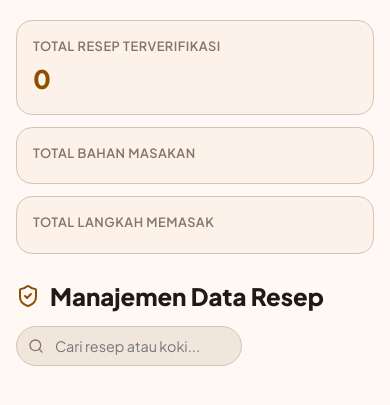
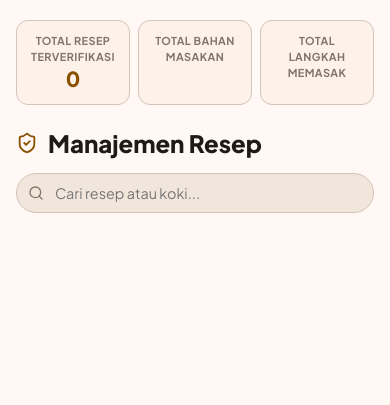
Before and after one commit to RizkiRay/recipe-m3-app, a FastAPI app: template templates/admin_dashboard.html in a window 390 px wide. Shown: the part 67-472 px from the top of the page. Run offline with FastAPI, Linux system fonts and the light colour scheme; the template is opened without the code that fills it, so the values that code supplies are empty.

Commit message:
style: overhaul admin dashboard to mobile-first responsive card layout with clean metrics grid

```diff
--- a/templates/admin_dashboard.html
+++ b/templates/admin_dashboard.html
@@ -110,30 +110,81 @@
     }
     .stats-grid {
       display: grid;
-      grid-template-columns: repeat(auto-fit, minmax(180px, 1fr));
-      gap: 12px;
-      margin-bottom: 24px;
+      grid-template-columns: repeat(3, 1fr);
+      gap: 8px;
+      margin-bottom: 20px;
     }
     .stat-card {
       background: var(--md-sys-color-surface-container-low);
       border: 1px solid var(--md-sys-color-outline-variant);
-      border-radius: var(--md-sys-shape-corner-large);
-      padding: 16px;
+      border-radius: var(--md-sys-shape-corner-medium);
+      padding: 12px 10px;
       display: flex;
       flex-direction: column;
-      gap: 4px;
+      align-items: center;
+      text-align: center;
+      gap: 2px;
     }
     .stat-value {
-      font-size: 1.6rem;
+      font-size: 1.3rem;
       font-weight: 800;
       color: var(--md-sys-color-primary);
+      line-height: 1.2;
     }
     .stat-label {
-      font-size: 0.8rem;
-      font-weight: 600;
+      font-size: 0.68rem;
+      font-weight: 700;
       color: var(--md-sys-color-outline);
       text-transform: uppercase;
       letter-spacing: 0.04em;
+    }
+
+    /* Mobile Responsive Card List (Replacing desktop table) */
+    .recipe-cards-list {
+      display: flex;
+      flex-direction: column;
+      gap: 10px;
+    }
+    .admin-recipe-card {
+      background: var(--md-sys-color-surface-container-low);
+      border: 1px solid var(--md-sys-color-outline-variant);
+      border-radius: var(--md-sys-shape-corner-large);
+      padding: 14px 16px;
+      display: flex;
+      flex-direction: column;
+      gap: 10px;
+      transition: border-color 0.15s;
+    }
+    .admin-card-top {
+      display: flex;
+      align-items: flex-start;
+      justify-content: space-between;
+      gap: 10px;
+    }
+    .admin-card-title {
+      font-weight: 800;
+      font-size: 0.98rem;
+      color: var(--md-sys-color-on-surface);
+      line-height: 1.3;
+      margin-bottom: 3px;
+    }
+    .admin-card-chef {
+      font-size: 0.8rem;
+      color: var(--md-sys-color-primary);
+      font-weight: 600;
+    }
+    .admin-card-badges {
+      display: flex;
+      gap: 6px;
+      flex-wrap: wrap;
+    }
+    .admin-card-actions {
+      display: flex;
+      align-items: center;
+      justify-content: flex-end;
+      gap: 8px;
+      padding-top: 10px;
+      border-top: 1px dashed var(--md-sys-color-outline-variant);
     }
   </style>
 </head>
@@ -182,66 +233,65 @@
       </div>
     </div>
 
-    <!-- Header Actions -->
+    <!-- Header Actions & Search -->
     <div class="admin-header">
       <div class="admin-title">
-        <i data-lucide="shield-check" style="width: 24px; height: 24px; color: var(--md-sys-color-primary);"></i>
-        Manajemen Data Resep
+        <i data-lucide="shield-check" style="width: 22px; height: 22px; color: var(--md-sys-color-primary);"></i>
+        Manajemen Resep
       </div>
-      <div class="search-wrapper">
+      <div class="search-wrapper" style="width: 100%; max-width: 100%;">
         <i data-lucide="search" class="search-icon" style="width: 16px; height: 16px;"></i>
-        <input type="text" id="recipeSearch" class="search-box" placeholder="Cari resep atau koki..." oninput="filterRecipes()">
+        <input type="text" id="recipeSearch" class="search-box" style="max-width: 100%;" placeholder="Cari resep atau koki..." oninput="filterRecipes()">
       </div>
     </div>
 
-    <!-- Recipe List Table -->
-    <div style="overflow-x: auto;">
-      <table class="recipe-table">
-        <tbody>
+    <!-- Recipe List Cards (Mobile-First Layout) -->
+    <div class="recipe-cards-list">
       {% for r in recipes %}
-            <tr class="recipe-row" id="row-{{ r.id }}" data-title="{{ r.title|lower }}" data-chef="{{ r.chef|lower }}">
-              <td style="width: 50px; font-weight: 700; color: var(--md-sys-color-outline);">
-                #{{ loop.index }}
-              </td>
-              <td>
-                <div style="font-weight: 800; font-size: 1rem; color: var(--md-sys-color-on-surface); margin-bottom: 2px;">
-                  {{ r.title }}
-                </div>
-                <div style="font-size: 0.8rem; color: var(--md-sys-color-primary); font-weight: 600;">
+        <div class="admin-recipe-card" id="row-{{ r.id }}" data-title="{{ r.title|lower }}" data-chef="{{ r.chef|lower }}">
+          <div class="admin-card-top">
+            <div>
+              <div class="admin-card-title">{{ r.title }}</div>
+              <div class="admin-card-chef">
                 {{ r.chef }}
                 {% if r.media_url %}
                   • <a href="{{ r.media_url }}" target="_blank" style="color: inherit; text-decoration: underline;">Video Asli ↗</a>
                 {% endif %}
               </div>
-              </td>
-              <td style="white-space: nowrap;">
+            </div>
+            <span style="font-size: 0.75rem; font-weight: 800; color: var(--md-sys-color-outline);">
+              #{{ loop.index }}
+            </span>
+          </div>
+
+          <div class="admin-card-badges">
             <span class="badge-count">
-                  <i data-lucide="carrot" style="width: 14px; height: 14px;"></i>
+              <i data-lucide="carrot" style="width: 13px; height: 13px;"></i>
               {{ r.ing_count }} Bahan
             </span>
-                <span class="badge-count" style="margin-left: 6px;">
-                  <i data-lucide="list-ordered" style="width: 14px; height: 14px;"></i>
+            <span class="badge-count">
+              <i data-lucide="list-ordered" style="width: 13px; height: 13px;"></i>
               {{ r.step_count }} Langkah
             </span>
-              </td>
-              <td style="text-align: right; white-space: nowrap;">
+          </div>
+
+          <div class="admin-card-actions">
+            <a href="/recipe/{{ r.slug }}" class="btn-action" target="_blank" title="Lihat Tampilan Masak">
+              <i data-lucide="eye" style="width: 14px; height: 14px;"></i>
+              Lihat
+            </a>
             <a href="/admin/edit/{{ r.id }}" class="btn-action primary">
               <i data-lucide="edit-3" style="width: 14px; height: 14px;"></i>
               Edit
-                </a>
-                <a href="/recipe/{{ r.slug }}" class="btn-action" target="_blank" title="Lihat Tampilan Masak">
-                  <i data-lucide="eye" style="width: 14px; height: 14px;"></i>
             </a>
             {% if user.role == 'admin' %}
               <button onclick="deleteRecipe('{{ r.id }}', '{{ r.title|escape }}')" class="btn-action danger" title="Hapus Resep">
                 <i data-lucide="trash-2" style="width: 14px; height: 14px;"></i>
               </button>
             {% endif %}
-              </td>
-            </tr>
+          </div>
+        </div>
       {% endfor %}
-        </tbody>
-      </table>
     </div>
 
   </main>
```
Lines whose indentation alone changed are shown as unchanged.
